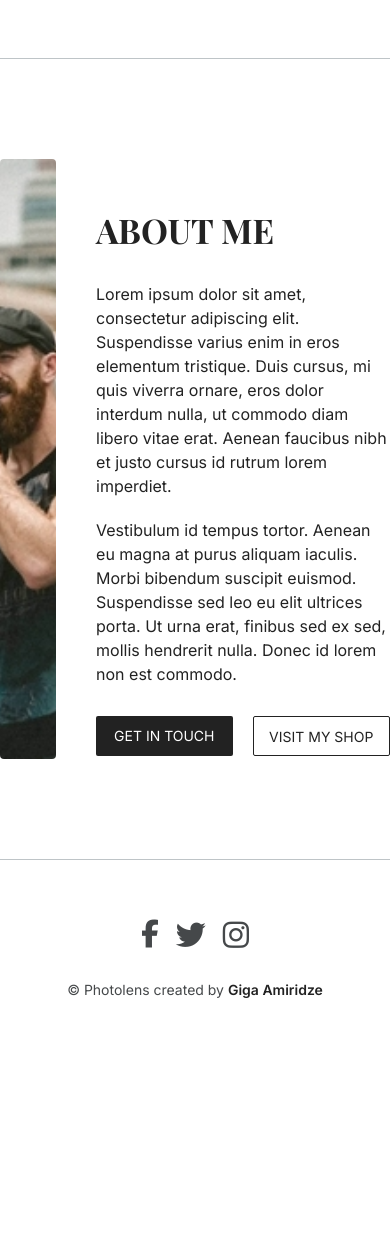
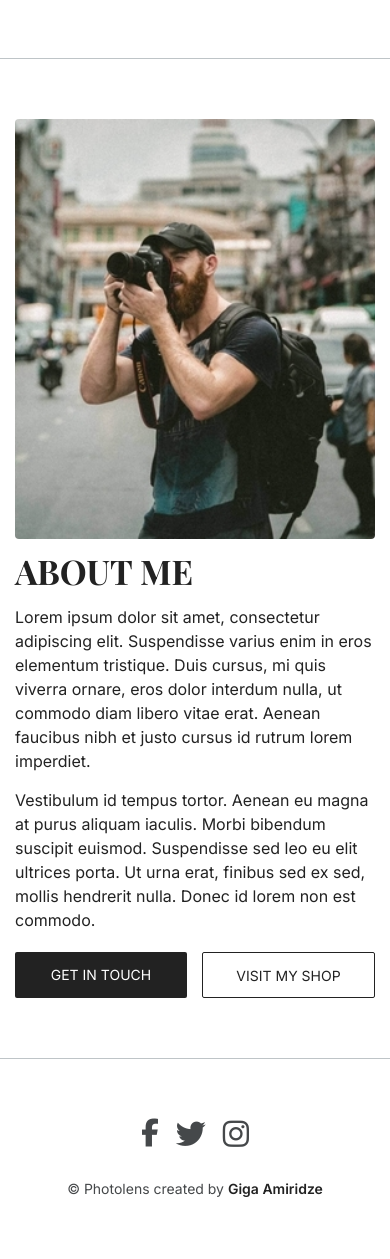
Before and after one commit to gigaamiridze/Photolens, a Flask app: page / in a window 390 px wide. Shown: the part 1807-3066 px from the top of the page. Before the commit the page ends 2805 px from the top, so only its background shows below. Run offline with Flask 2, Linux system fonts and the light colour scheme; some libraries are stand-ins or nearby versions.

Commit message:
added third section responsive

```diff
--- a/static/css/style.css
+++ b/static/css/style.css
@@ -950,11 +950,54 @@ body.open {
   display: flex;
   align-items: center;
 }
+@media only screen and (max-width: 900px) {
+  .center-block {
+    padding: 80px 40px 80px 40px;
+  }
+}
+@media only screen and (max-width: 768px) {
+  .center-block {
+    padding-left: 15px;
+    padding-right: 15px;
+    flex-direction: column;
+  }
+}
+@media only screen and (max-width: 480px) {
+  .center-block {
+    padding-top: 60px;
+    padding-bottom: 60px;
+  }
+}
+@media only screen and (max-width: 380px) {
+  .center-block {
+    padding-top: 50px;
+    padding-bottom: 50px;
+  }
+}
 .center-block .img-box {
   max-width: 420px;
   width: 100%;
   height: 600px;
   margin-right: 40px;
+}
+@media only screen and (max-width: 900px) {
+  .center-block .img-box {
+    max-width: 360px;
+    width: 100%;
+    height: 480px;
+  }
+}
+@media only screen and (max-width: 768px) {
+  .center-block .img-box {
+    max-width: 480px;
+    margin-right: 0;
+  }
+}
+@media only screen and (max-width: 480px) {
+  .center-block .img-box {
+    max-width: none;
+    height: 420px;
+  }
 }
 .center-block .img-box .photographer-boy {
   width: 100%;
@@ -962,10 +1005,17 @@ body.open {
   object-fit: cover;
   border-radius: 4px;
 }
-.center-block .text-content {
+.center-block .about-content {
   max-width: 460px;
-}
-.center-block .text-content .about-title {
+  width: 100%;
+}
+@media only screen and (max-width: 768px) {
+  .center-block .about-content {
+    max-width: 480px;
+    margin-top: 15px;
+  }
+}
+.center-block .about-content .about-title {
   font-size: 34px;
   font-family: "Playfair Display", serif;
   color: #222222;
@@ -974,19 +1024,49 @@ body.open {
   font-weight: 700;
   margin-bottom: 35px;
 }
-.center-block .text-content .text {
+@media only screen and (max-width: 768px) {
+  .center-block .about-content .about-title {
+    margin-bottom: 17px;
+  }
+}
+@media only screen and (max-width: 320px) {
+  .center-block .about-content .about-title {
+    font-size: 32px;
+  }
+}
+.center-block .about-content .text {
   font-size: 16px;
   font-family: "Inter", sans-serif;
   color: #222222;
   text-transform: none;
   line-height: 24px;
 }
-.center-block .text-content .text:nth-child(odd) {
+@media only screen and (max-width: 320px) {
+  .center-block .about-content .text {
+    font-size: 15px;
+  }
+}
+.center-block .about-content .text:nth-child(odd) {
   margin-top: 20px;
 }
+@media only screen and (max-width: 480px) {
+  .center-block .about-content .text:nth-child(odd) {
+    margin-top: 15px;
+  }
+}
+@media only screen and (max-width: 320px) {
+  .center-block .about-content .text:nth-child(odd) {
+    margin-top: 10px;
+  }
+}
 .center-block .buttons-flex {
   display: flex;
   margin-top: 30px;
+}
+@media only screen and (max-width: 768px) {
+  .center-block .buttons-flex {
+    margin-top: 20px;
+  }
 }
 .center-block .buttons-flex .left-btn {
   max-width: 153px;
@@ -1004,12 +1084,34 @@ body.open {
 .center-block .buttons-flex .left-btn:hover {
   opacity: 0.8;
 }
+@media only screen and (max-width: 768px) {
+  .center-block .buttons-flex .left-btn {
+    max-width: 142px;
+  }
+}
+@media only screen and (max-width: 480px) {
+  .center-block .buttons-flex .left-btn {
+    max-width: 208px;
+    height: 46px;
+    margin-right: 15px;
+  }
+}
+@media only screen and (max-width: 320px) {
+  .center-block .buttons-flex .left-btn {
+    height: 40px;
+  }
+}
 .center-block .buttons-flex .left-btn .touch-link {
   font-size: 14px;
   font-family: "Inter", sans-serif;
   color: #FFFFFF;
   text-transform: uppercase;
   line-height: 20px;
+}
+@media only screen and (max-width: 320px) {
+  .center-block .buttons-flex .left-btn .touch-link {
+    font-size: 13px;
+  }
 }
 .center-block .buttons-flex .right-btn {
   max-width: 153px;
@@ -1024,6 +1126,22 @@ body.open {
 .center-block .buttons-flex .right-btn:hover {
   background-color: #222222;
 }
+@media only screen and (max-width: 768px) {
+  .center-block .buttons-flex .right-btn {
+    max-width: 142px;
+  }
+}
+@media only screen and (max-width: 480px) {
+  .center-block .buttons-flex .right-btn {
+    max-width: 208px;
+    height: 46px;
+  }
+}
+@media only screen and (max-width: 320px) {
+  .center-block .buttons-flex .right-btn {
+    height: 40px;
+  }
+}
 .center-block .buttons-flex .right-btn .shop-link {
   font-size: 14px;
   font-family: "Inter", sans-serif;
@@ -1038,6 +1156,17 @@ body.open {
 }
 .center-block .buttons-flex .right-btn .shop-link:hover {
   color: #FFFFFF;
+}
+@media only screen and (max-width: 480px) {
+  .center-block .buttons-flex .right-btn .shop-link {
+    line-height: 46px;
+  }
+}
+@media only screen and (max-width: 320px) {
+  .center-block .buttons-flex .right-btn .shop-link {
+    font-size: 13px;
+    line-height: 40px;
+  }
 }
 
 .footer-box {
--- a/static/sass/main/_homePage.scss
+++ b/static/sass/main/_homePage.scss
@@ -555,9 +555,32 @@ body {
     margin: 0 auto;
     @include display (flex);
     align-items: center;
+    @include responsive(tablet-lg) { padding: $px80 $px40 $px80 $px40; }
+    @include responsive(tablet) {
+        padding-left: $px15;
+        padding-right: $px15;
+        flex-direction: column;
+    }
+    @include responsive(phone-land-sm) {
+        padding-top: $px60;
+        padding-bottom: $px60;
+    }
+    @include responsive(phone-port-md) {
+        padding-top: $px50;
+        padding-bottom: $px50;
+    }
     .img-box {
         @include sizes (420px, 100%, 600px);
         margin-right: $px40;
+        @include responsive(tablet-lg) { @include sizes (360px, 100%, 480px); }
+        @include responsive(tablet) {
+            max-width: 480px;
+            margin-right: 0;
+        }
+        @include responsive(phone-land-sm) {
+            max-width: none;
+            height: 420px;
+        }
         .photographer-boy {
             width: 100%;
             height: 100%;
@@ -565,23 +588,34 @@ body {
             border-radius: $px4;
         }
     }
-    .text-content {
+    .about-content {
         max-width: 460px;
+        width: 100%;
+        @include responsive(tablet) {
+            max-width: 480px;
+            margin-top: $px15;
+        }
         .about-title {
             @include text-property ($px34, $playFair, $black, $upper, none);
             font-weight: $bold;
             margin-bottom: $px35;
+            @include responsive(tablet) { margin-bottom: $px17; }
+            @include responsive(phone-port-sm) { font-size: $px32; }
         }
         .text {
             @include text-property ($px16, $inter, $black, none, $px24);
+            @include responsive(phone-port-sm) { font-size: $px15; }
             &:nth-child(odd) {
                 margin-top: $px20;
+                @include responsive(phone-land-sm) { margin-top: $px15; }
+                @include responsive(phone-port-sm) { margin-top: $px10; }
             }
         }
     }
     .buttons-flex {
         @include display (flex);
         margin-top: $px30;
+        @include responsive(tablet) { margin-top: $px20; }
         .left-btn {
             @include sizes ($px153, 100%, $px40);
             @include display (flex);
@@ -594,8 +628,16 @@ body {
             &:hover {
                 opacity: 0.8;
             }
+            @include responsive(tablet) { max-width: 142px; }
+            @include responsive(phone-land-sm) {
+                max-width: 208px;
+                height: $px46;
+                margin-right: $px15;
+            }
+            @include responsive(phone-port-sm) { height: $px40; }
             .touch-link {
                 @include text-property ($px14, $inter, $white, $upper, $px20);
+                @include responsive(phone-port-sm) { font-size: $px13; }
             }
         }
         .right-btn {
@@ -608,6 +650,12 @@ body {
             &:hover {
                 background-color: $black;
             }
+            @include responsive(tablet) { max-width: 142px; }
+            @include responsive(phone-land-sm) {
+                max-width: 208px;
+                height: $px46;
+            }
+            @include responsive(phone-port-sm) { height: $px40; }
             .shop-link {
                 @include text-property ($px14, $inter, $black, $upper, $px40);
                 @include display (flex);
@@ -616,6 +664,11 @@ body {
                 transition: 0.4s ease;
                 &:hover {
                     color: $white;
+                }
+                @include responsive(phone-land-sm) { line-height: $px46; }
+                @include responsive(phone-port-sm) {
+                    font-size: $px13;
+                    line-height: $px40;
                 }
             }
         }
--- a/static/sass/modules/_variables.scss
+++ b/static/sass/modules/_variables.scss
@@ -31,6 +31,7 @@ $px25: 25px;
 $px26: 26px;
 $px28: 28px;
 $px30: 30px;
+$px32: 32px;
 $px34: 34px;
 $px35: 35px;
 $px36: 36px;
--- a/templates/index.html
+++ b/templates/index.html
@@ -150,7 +150,7 @@
                 <div class="img-box">
                     <img src="{{ url_for('static', filename='images/photographer.jpeg') }}" alt="Photographer" class="photographer-boy">
                 </div>
-                <div class="text-content">
+                <div class="about-content">
                     <h2 class="about-title">about me</h2>
                     <p class="text">
                         Lorem ipsum dolor sit amet, consectetur adipiscing elit.
```
